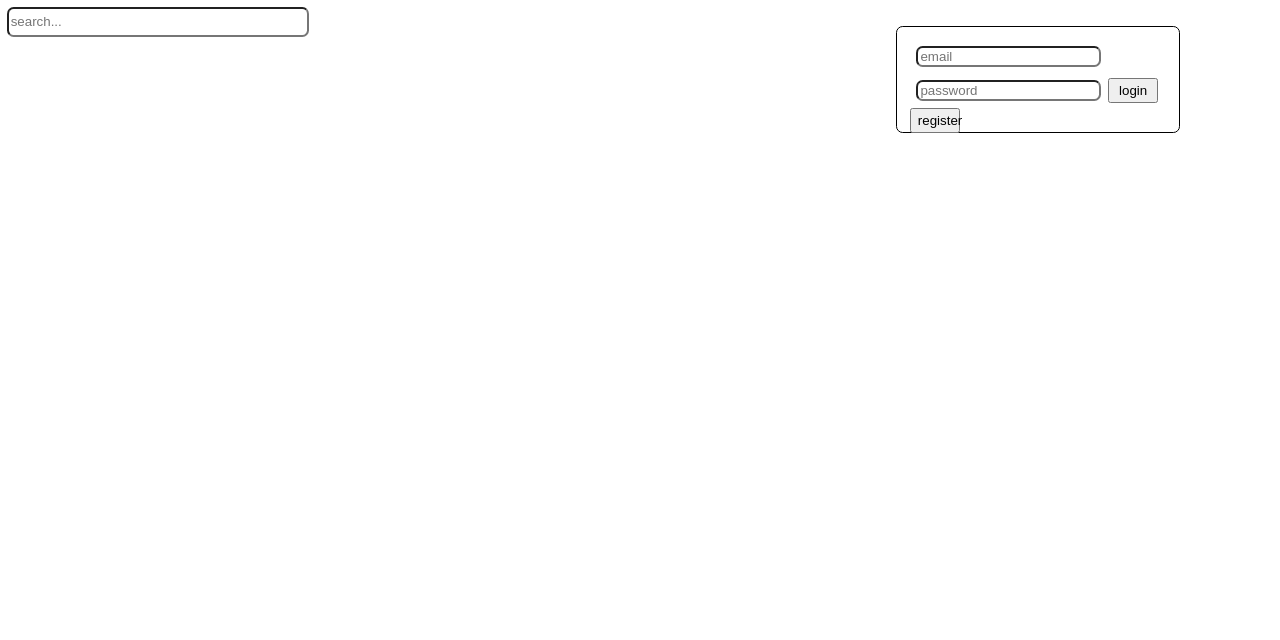
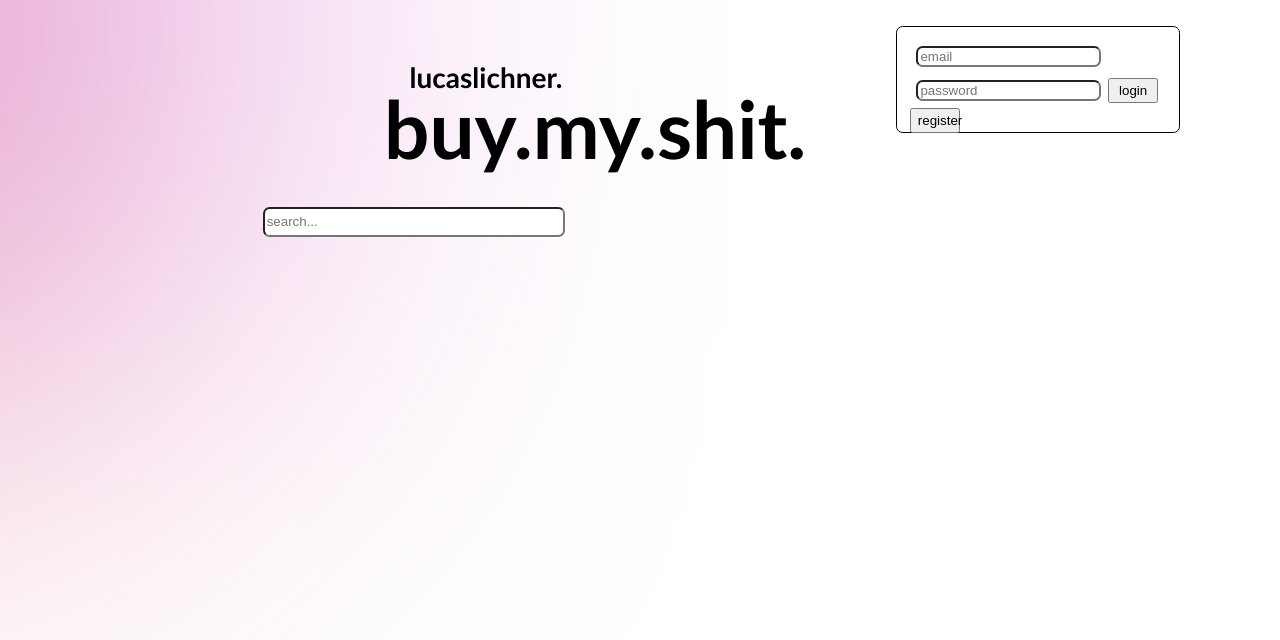
Before and after one commit to oopera/WebAndMultimedia_2022, a React (Create React App) app in the folder my-app/: page / in a window 1280 px wide. Shown: the top 640 px of the page. Built offline with nearby package versions, Linux system fonts and the light colour scheme; no server answers.

Commit message:
DID SOME MORE STYLING YEEHAW

```diff
--- a/my-app/src/App.css
+++ b/my-app/src/App.css
@@ -31,7 +31,7 @@
 }
 
 body{
-  margin: 0; height: 100%; overflow: hidden
+  margin: 0; height: 100%; overflow: hidden;background: gray();
 }
 
 .header{
@@ -45,7 +45,7 @@ body{
 
 .Product{
   Background-color: white;
-  border: 1pt solid black;
+
   margin: 2%;
   padding: 1%;
   border-radius: 10pt;
@@ -80,32 +80,56 @@ body{
   transition: 150ms;
 }
 
-
 .ProductContainer{
   width: 25%;
   min-width: 300px;
-  height: 95vh;
+  height: 91%;
+  padding-top: 5vh;
   overflow-y:scroll;
-  padding-top: 5vh;
-  left: 10%;
+  margin-top: 4%;
 }
 
 .ProductContainer::-webkit-scrollbar {
   display: none;
 }
 
+.ProductContainerOO{
+  position: absolute;
+  left: 20%;
+  top: 25%;
+  height: 75%;
+
+}
+.logo {
+  top: 4%;
+  left: 32%;
+  position: fixed;
+  color: black;
+  font-family: 'Trebuchet MS', 'Lucida Sans Unicode', 'Lucida Grande', 'Lucida Sans', Arial, sans-serif;
+  font-size: 175%;
+  font-weight: bold;
+}
+.maintext {
+  left: 30%;
+  position: fixed;
+  color: black;
+  font-family: 'Trebuchet MS', 'Lucida Sans Unicode', 'Lucida Grande', 'Lucida Sans', Arial, sans-serif;
+  font-size: 500%;
+  font-weight: bold;
+}
+
 .ProductFocus{
   border: 2pt solid black;
   border-radius: 25pt;
   background: white;
-  margin: 2%;
+  margin-left: 65%;
   position: absolute;
-  top: 15%;
-  left: 25%;
+  top: 9%;
+  left: 30%;
   height: 70vh;
-  max-height: 500px;
+  max-height: 650px;
   width: 50vw;
-  max-width: 500px;
+  max-width: 800px;
   transition: 150ms;
   animation: 0.2s ease-out 0s 1 slideInFromLeft;
   box-shadow: 5px 5px 50px -30px #000000;
@@ -149,13 +173,17 @@ input{
   position: fixed;
   width: 23%;
   height: 3%;
+  transition: 1s;
+}
+.searchField:focus{
+  border-radius: 10px;
+  width: 30%;
 }
 
 .navButton{
   width: 50px;
   height: 25px;
 }
-
 
 @keyframes from0to360 {
   from{transform:rotate(0);}
@@ -180,6 +208,8 @@ input{
 }
 
 .blob-svg {
+  bottom: 50%;
+  right: 90%;
   z-index: -10;
   filter: blur(15rem);
   position: absolute;
--- a/my-app/src/App.js
+++ b/my-app/src/App.js
@@ -33,7 +33,9 @@ export default function App() {
     const [account, setAccount] = useState('null');
     return (
             <div>
-
+              <p className={'logo'}>lucaslichner.</p>
+                <p className={'maintext'}>buy.my.shit.</p>
+                <Background/>
               <TopNav account={account} setAccount={setAccount} openedItem={openedItem} setOpenedItem={setOpenedItem}/>
               <ProductList openedItem={openedItem} setOpenedItem={setOpenedItem} />
               <AdminControl openedItem={openedItem} setOpenedItem={setOpenedItem}/>
--- a/my-app/src/ProductComponents/Product.js
+++ b/my-app/src/ProductComponents/Product.js
@@ -44,12 +44,21 @@ export function Commentlist(props){
         props.comments.filter(comment => comment.id === props.id).map((filteredComment) => {
             return (
              <div key={filteredComment.id}>
-                <p> {filteredComment.name}: {filteredComment.comment} | {filteredComment.Date}</p>
+                <p> {filteredComment.name}: {filteredComment.comment} {filteredComment.Date}</p>
         </div>
         )
             }))
 
 }
+
+
+export function CommentListTwo(props){
+    return props.comments.map((comment) => {
+        return (
+            <div>{comment.Name}</div>
+        )})
+}
+
 export function Product(props){
     return(
                 <div className={props.className} style={props.style}>
--- a/my-app/src/ProductComponents/ProductList.js
+++ b/my-app/src/ProductComponents/ProductList.js
@@ -49,7 +49,7 @@ export default function ProductList(props) {
                     {props.openedItem !== product._id  &&
                         product.Name.toLowerCase().includes(searchInput.toLowerCase()) && (
                         <div onClick={() => updateProduct(product._id)}>
-                        <Product style={{borderColor: colors[counter]}} className={'Product'} name={product.Name} description={product.Description} price={product.Price} availability={product.Availability} key={product._id}/>
+                        <Product style={{}} className={'Product'} name={product.Name} description={product.Description} price={product.Price} availability={product.Availability} key={product._id}/>
                         </div>
                             )}
                     {props.openedItem === product._id && (
@@ -57,14 +57,14 @@ export default function ProductList(props) {
                     <div onClick={() => updateProduct(product._id)} key={product._id}>
                         <Product style={{borderColor: colors[counter]}} className={'Focused'} name={product.Name} description={product.Description} price={product.Price} availability={product.Availability}/>
                         </div>
-                        <ProductFocus style={{borderColor: colors[counter]}} img={product.img} id={product._id} name={product.Name} description={product.Description} price={product.Price} availability={product.Availability}/>
+                        <ProductFocus style={{borderColor: colors[counter]}} comments={product.Comments} img={product.img} id={product._id} name={product.Name} description={product.Description} price={product.Price} availability={product.Availability}/>
                     </div>
                         )}
                     </div>
             )});
     }
         return (
-            <div>
+            <div className={'ProductContainerOO'}>
             <input onChange={(evt) => setSearchInput(evt.target.value)} style={{zIndex: '2'}} className={'searchField'} placeholder={'search...'}/>
                 <div className={'ProductContainer'}>
 
--- a/my-app/src/TopNavComponents/TopNav.js
+++ b/my-app/src/TopNavComponents/TopNav.js
@@ -48,9 +48,9 @@ async function login(props){
             window.alert("DAT SHIT AIN FUNSHIONIN MAYNEEE");
         });
     console.log(response)
+    console.log("response")
     props.setForm({ email: "", password: ""});
 }
-
 
 async function registre(props){
     if(props.form.password.length<8){
```
Also changed, not shown: 1 other file (tests, documents, lock files or other folders).
